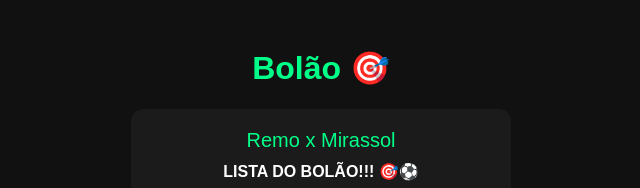
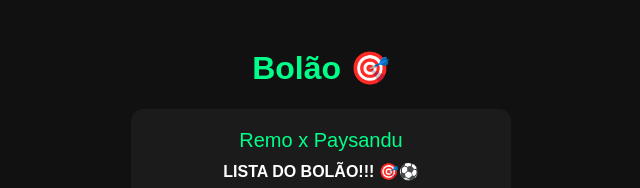
Before and after one commit to snowwwwwwhqqqqqq/bolao-dos-cara, a plain HTML site: page index.html in a window 1280 px wide. Shown: the top 188 px of the page, 319-959 px from the left. Drawn offline with Linux system fonts and the light colour scheme.

Commit message:
Update index.html

```diff
--- a/index.html
+++ b/index.html
@@ -54,7 +54,7 @@
 <h1>Bolão 🎯</h1>
 
 <div class="card">
-  <div class="jogo">Remo x Mirassol</div>
+  <div class="jogo">Remo x Paysandu </div>
 
   <strong>LISTA DO BOLÃO!!! 🎯⚽️</strong>
 
@@ -85,4 +85,5 @@
   <a href="index.html">inicio</a> |
   <a href="tabela.html">tabela de quem é o mais sortudo nessa bosta</a> |
   <a href="regras.html">as regra dessa bosta</a>
+
 </nav>
```
